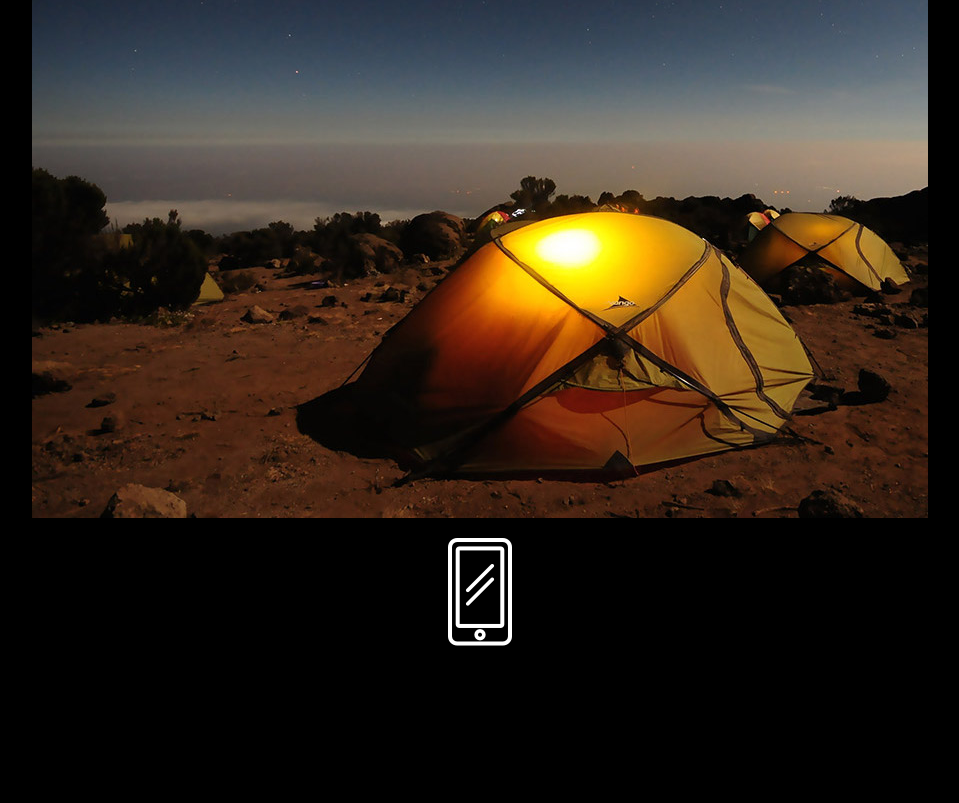
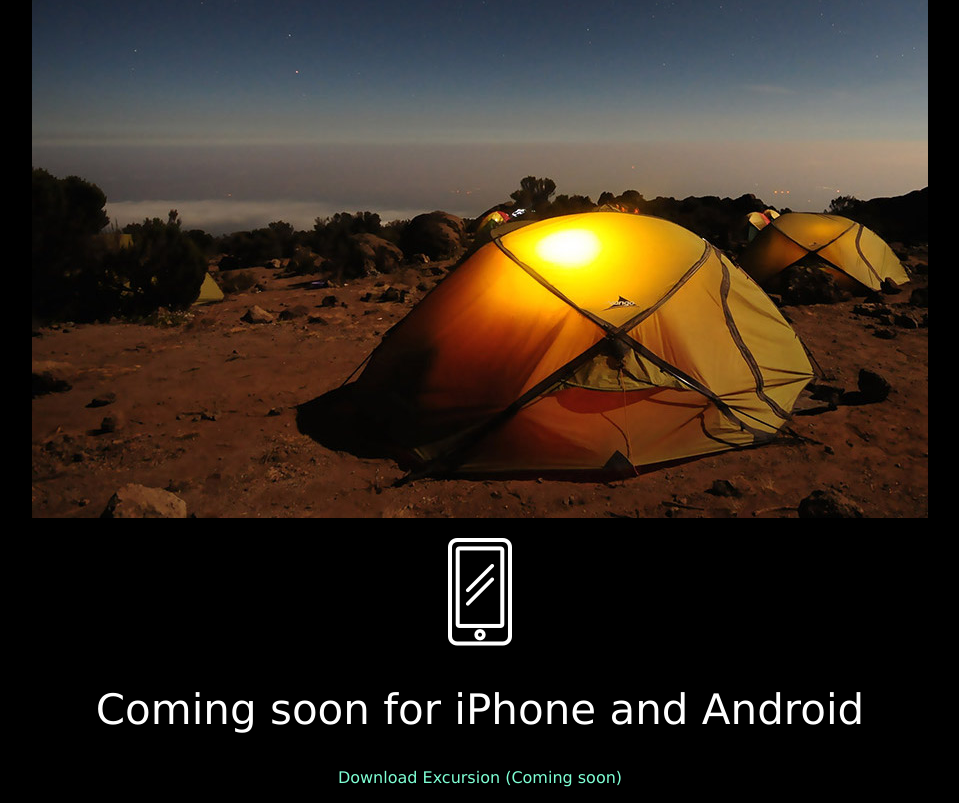
Before and after one commit to chriseves/excursion, a plain HTML site: page index.html in a window 1280 px wide. Shown: the part 494-1297 px from the top of the page, without its empty margins (160-1119 px from the left). Before the commit the page ends 1160 px from the top, so only its background shows below. Drawn offline with Linux system fonts and the light colour scheme; files whose address does not match are found by name.

Commit message:
added subheadings 2

```diff
--- a/index.html
+++ b/index.html
@@ -25,6 +25,10 @@
         <p><img src="/Users/chrisophereves/codecademy/projects/excursion/resources/images/camp.jpg" alt="tents in an open field"></p>
         <p><img src="/Users/chrisophereves/codecademy/projects/excursion/resources/images/phone.png" alt="line drawing of a cellphone"></p>
 
+        <!--sub heading 2 section-->
+        <h2 class="sub-heading">Coming soon for iPhone and Android</h2>
+        <p class="link--cta">Download Excursion (Coming soon)</p>
+
 
     </body>
 
```
